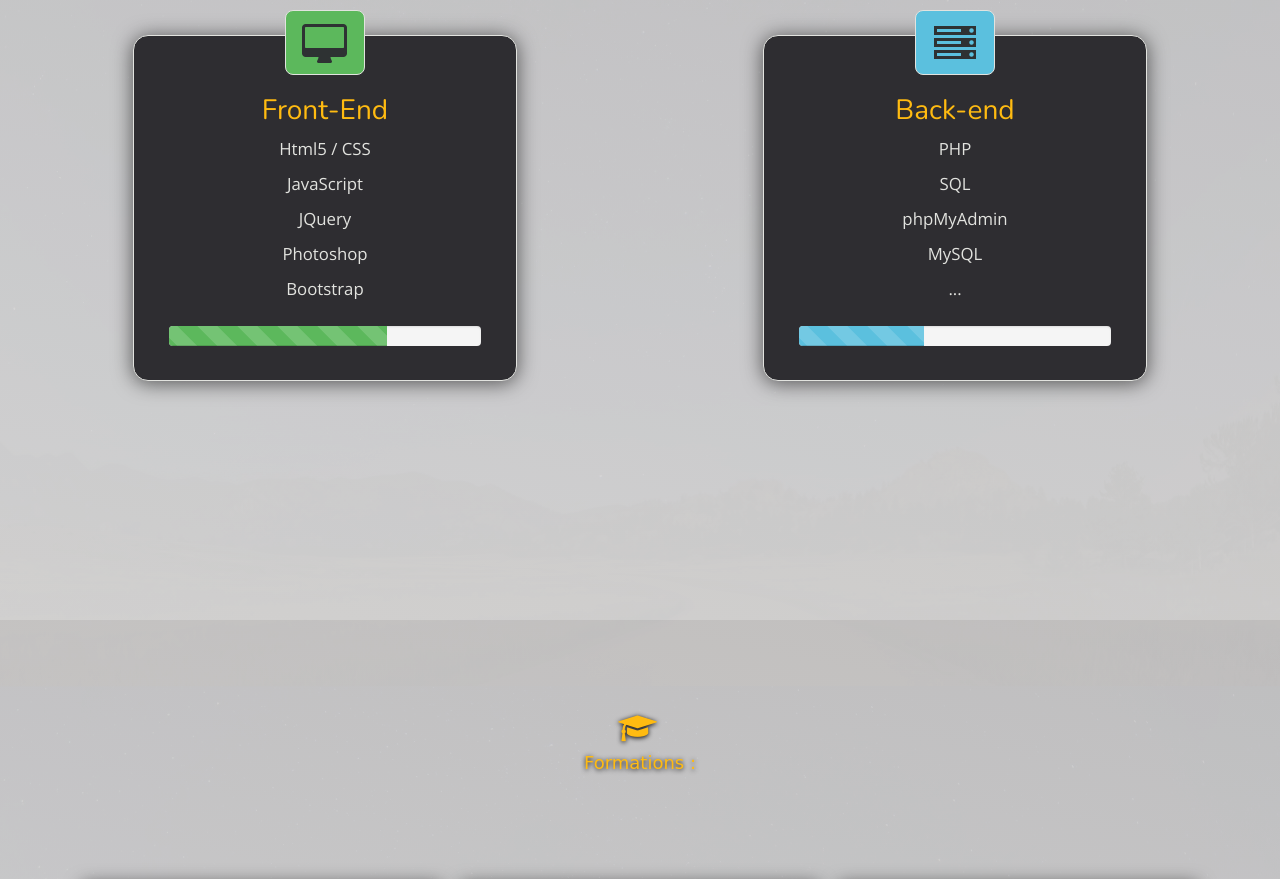
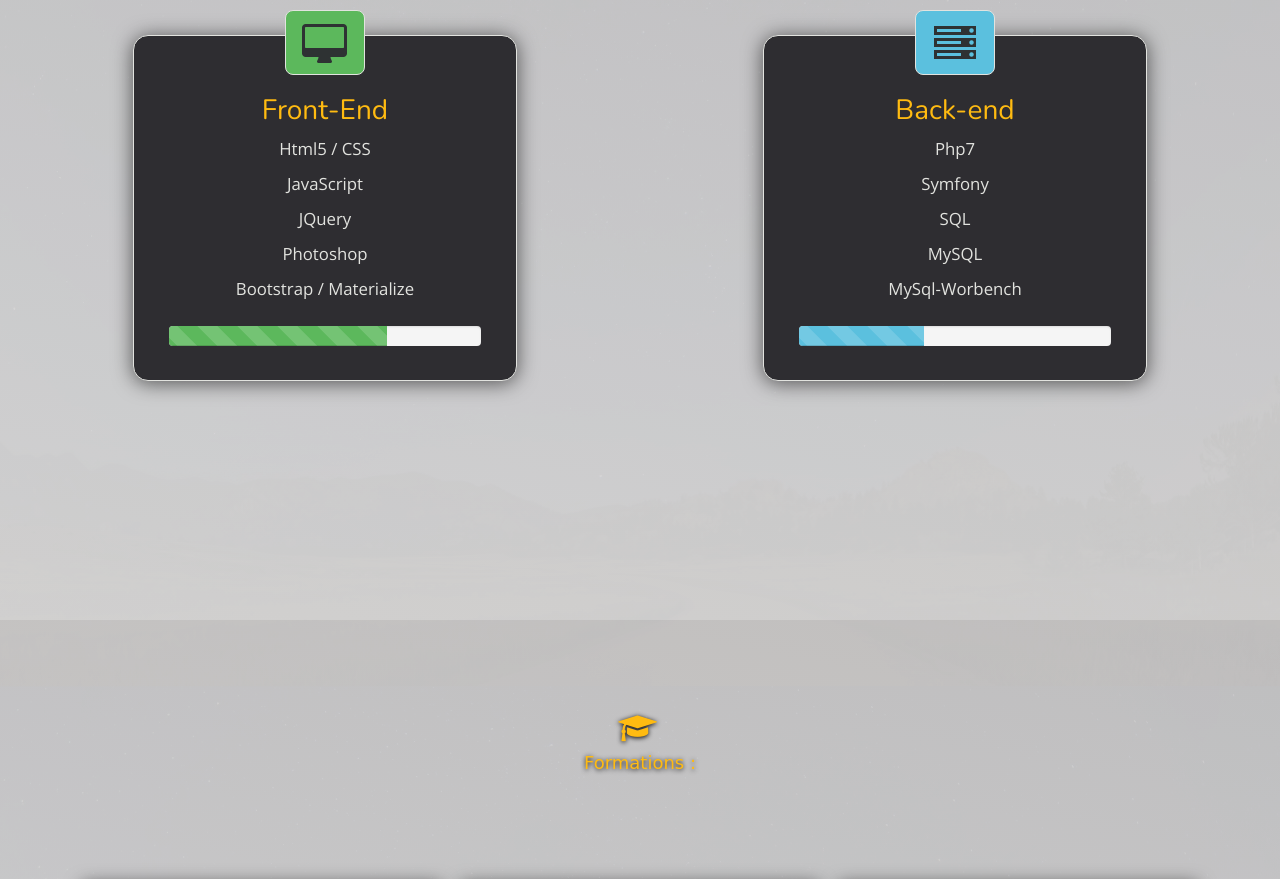
Before and after one commit to Banb4n/Banb4n.github.io, a plain HTML site: page index.html in a window 1280 px wide. Shown: the part 1780-2659 px from the top of the page. Drawn offline with nearby package versions, Linux system fonts and the light colour scheme; a web font is replaced by a local one.

Commit message:
Update Skills

```diff
--- a/index.html
+++ b/index.html
@@ -128,7 +128,7 @@
                                     <p>JavaScript</p>
                                     <p>JQuery</p>
                                     <p>Photoshop</p>
-                                    <p>Bootstrap</p>
+                                    <p>Bootstrap / Materialize</p>
                                 </div>
                                 <div class="progress">
                                     <div class="progress-bar progress-bar-success progress-bar-striped active" role="progressbar" aria-valuenow="45" aria-valuemin="0" aria-valuemax="100" style="width: 70%">
@@ -144,11 +144,11 @@
                             <div class="caption">
                                 <h3>Back-end</h3>
                                 <div>
-                                    <p>PHP</p>
+                                    <p>Php7</p>
+                                    <p>Symfony</p>
                                     <p>SQL</p>
-                                    <p>phpMyAdmin</p>
                                     <p>MySQL</p>
-                                    <p>...</p>
+                                    <p>MySql-Worbench</p>
                                 </div>
                                 <div class="progress">
                                     <div class="progress-bar progress-bar-info progress-bar-striped active" role="progressbar" aria-valuenow="45" aria-valuemin="0" aria-valuemax="100" style="width: 40%">
```
